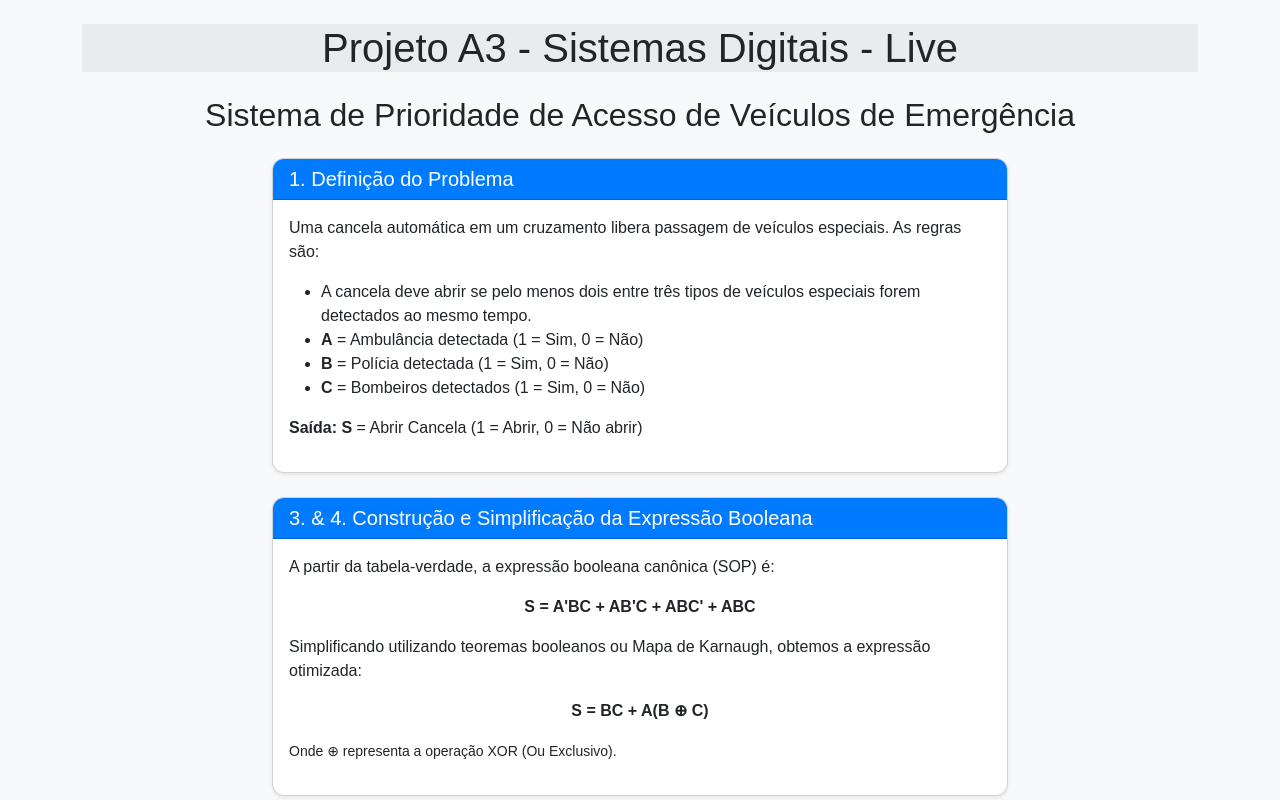
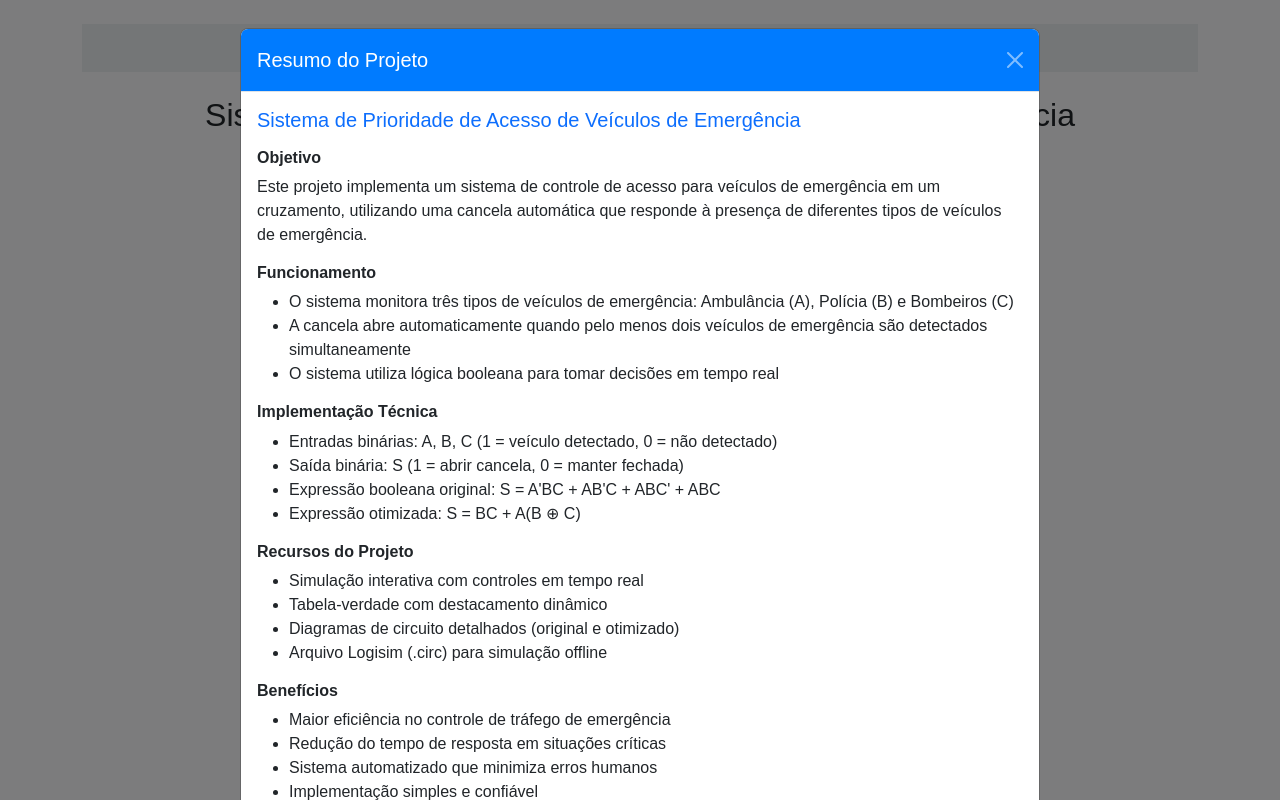
Before and after one commit to AbelardoAndrade/A3SistemasDigitais, a plain HTML site: page index.html in a window 1280 px wide. Shown: the top 800 px of the page. Drawn offline with nearby package versions, Linux system fonts and the light colour scheme.

Commit message:
Add files via upload

```diff
--- a/index.html
+++ b/index.html
@@ -409,6 +409,62 @@
             </div>
         </div>
 
+        <!-- Auto-show Summary Modal -->
+        <div class="modal fade" id="summaryModal" tabindex="-1" aria-labelledby="summaryModalLabel" aria-hidden="true">
+          <div class="modal-dialog modal-lg">
+            <div class="modal-content">
+              <div class="modal-header bg-primary text-white">
+                <h5 class="modal-title" id="summaryModalLabel">Resumo do Projeto</h5>
+                <button type="button" class="btn-close btn-close-white" data-bs-dismiss="modal" aria-label="Close"></button>
+              </div>
+              <div class="modal-body">
+                <h5 class="text-primary mb-3">Sistema de Prioridade de Acesso de Veículos de Emergência</h5>
+
+                <h6 class="fw-bold">Objetivo</h6>
+                <p>Este projeto implementa um sistema de controle de acesso para veículos de emergência em um cruzamento, utilizando uma cancela automática que responde à presença de diferentes tipos de veículos de emergência.</p>
+
+                <h6 class="fw-bold">Funcionamento</h6>
+                <ul>
+                    <li>O sistema monitora três tipos de veículos de emergência: Ambulância (A), Polícia (B) e Bombeiros (C)</li>
+                    <li>A cancela abre automaticamente quando pelo menos dois veículos de emergência são detectados simultaneamente</li>
+                    <li>O sistema utiliza lógica booleana para tomar decisões em tempo real</li>
+                </ul>
+
+                <h6 class="fw-bold">Implementação Técnica</h6>
+                <ul>
+                    <li>Entradas binárias: A, B, C (1 = veículo detectado, 0 = não detectado)</li>
+                    <li>Saída binária: S (1 = abrir cancela, 0 = manter fechada)</li>
+                    <li>Expressão booleana original: S = A'BC + AB'C + ABC' + ABC</li>
+                    <li>Expressão otimizada: S = BC + A(B ⊕ C)</li>
+                </ul>
+
+                <h6 class="fw-bold">Recursos do Projeto</h6>
+                <ul>
+                    <li>Simulação interativa com controles em tempo real</li>
+                    <li>Tabela-verdade com destacamento dinâmico</li>
+                    <li>Diagramas de circuito detalhados (original e otimizado)</li>
+                    <li>Arquivo Logisim (.circ) para simulação offline</li>
+                </ul>
+
+                <h6 class="fw-bold">Benefícios</h6>
+                <ul>
+                    <li>Maior eficiência no controle de tráfego de emergência</li>
+                    <li>Redução do tempo de resposta em situações críticas</li>
+                    <li>Sistema automatizado que minimiza erros humanos</li>
+                    <li>Implementação simples e confiável</li>
+                </ul>
+
+                <div class="alert alert-info mt-3">
+                    <strong>Dica:</strong> Explore a simulação interativa para entender melhor o funcionamento do sistema!
+                </div>
+              </div>
+              <div class="modal-footer">
+                <button type="button" class="btn btn-primary" data-bs-dismiss="modal">Entendi</button>
+              </div>
+            </div>
+          </div>
+        </div>
+
     </div>
 
     <!-- Button to trigger the modal -->
--- a/script.js
+++ b/script.js
@@ -68,4 +68,8 @@ document.addEventListener('DOMContentLoaded', () => {
 
     // Initial display update
     updateDisplay();
+
+    // Show summary modal on page load
+    const summaryModal = new bootstrap.Modal(document.getElementById('summaryModal'));
+    summaryModal.show();
 });
```
